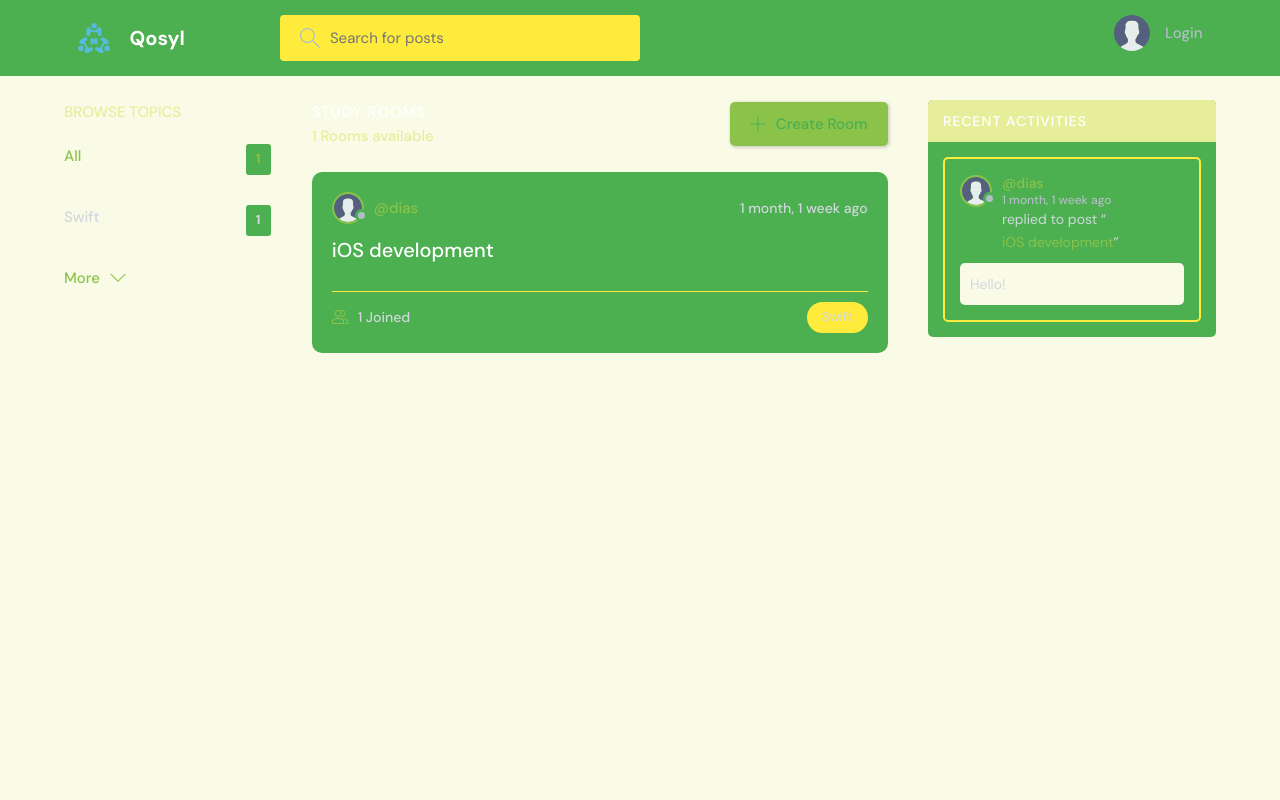
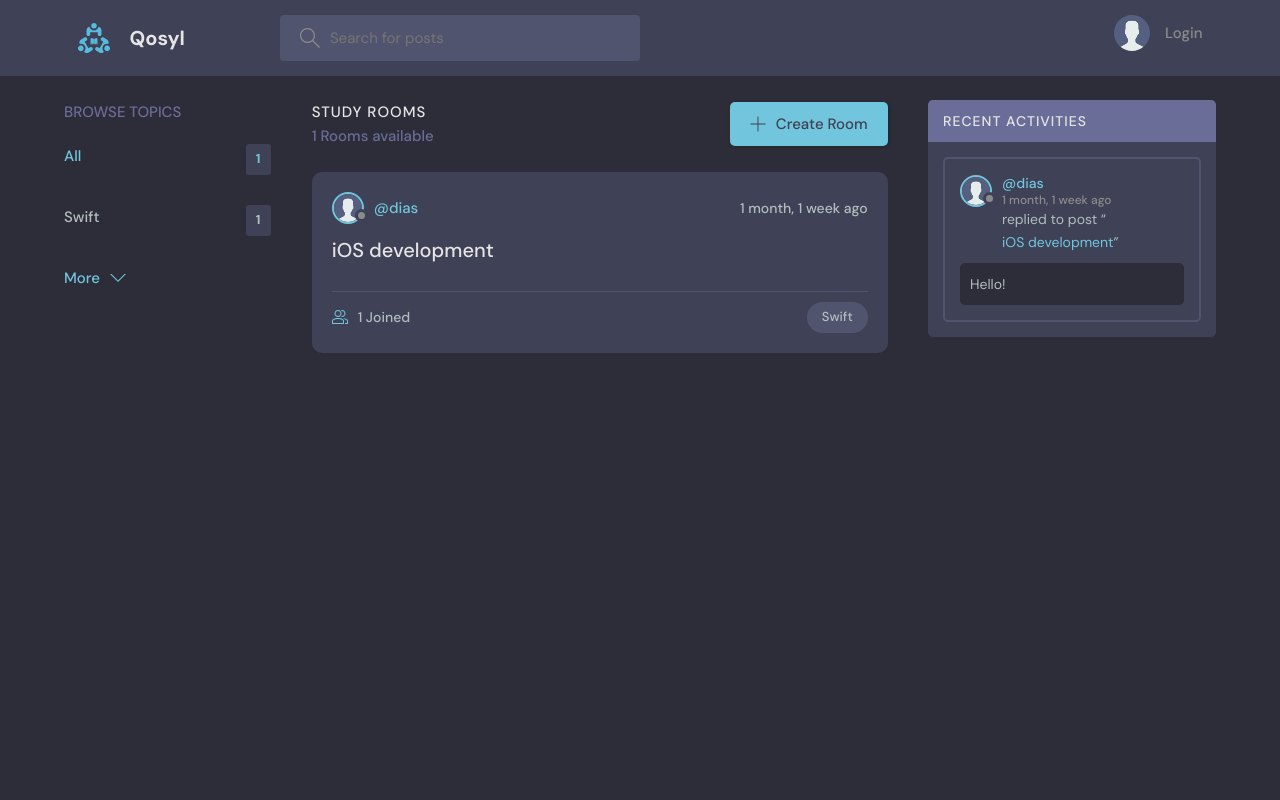
Before and after one commit to nurgaliev-d/Qosyl-Project, a Django app: page / in a window 1280 px wide. Run offline with Django 5.2, Linux system fonts and the light colour scheme; data comes from the database, SQL or seed files in the repository; both versions use the stored data as it was after the commit.

Commit message:
style fixed

```diff
--- a/static/styles/style.css
+++ b/static/styles/style.css
@@ -1,17 +1,17 @@
 @import url("https://fonts.googleapis.com/css2?family=DM+Sans:wght@400;500;700&display=swap");
 
 :root {
-  --color-main: #8BC34A; /* Зеленый лайм (основной цвет) */
-  --color-main-light: #FFD54F; /* Светлый желтый (вторичный цвет) */
-  --color-dark: #4CAF50; /* Традиционный зеленый (темный цвет) */
-  --color-dark-medium: #FFEB3B; /* Яркий желтый (средний темный цвет) */
-  --color-dark-light: #E6EE9C; /* Светло-зеленый (светлый темный цвет) */
-  --color-light: #FFFFFF; /* Белый (светлый цвет для фона) */
-  --color-gray: #B0BEC5; /* Серый цвет */
-  --color-light-gray: #CFD8DC; /* Более светлый серый цвет */
-  --color-bg: #F9FBE7; /* Светло-желтый (цвет фона) */
-  --color-success: #5dd693; /* Цвет успеха */
-  --color-error: #fc4b0b; /* Цвет ошибки */
+  --color-main: #71c6dd;
+  --color-main-light: #e1f6fb;
+  --color-dark: #3f4156;
+  --color-dark-medium: #51546e;
+  --color-dark-light: #696d97;
+  --color-light: #e5e5e5;
+  --color-gray: #8b8b8b;
+  --color-light-gray: #b2bdbd;
+  --color-bg: #2d2d39;
+  --color-success: #5dd693;
+  --color-error: #fc4b0b;
 }
 
 /*========== base styles ==========*/
```
Also changed, not shown: db.sqlite3, static/images/1868782.jfif (deleted), static/images/2021-06-27_16_29_50-Window.png (deleted), static/images/22437186.jpg (deleted), static/images/35072868.jfif (deleted), static/images/Dennis_Ivanov.jpg (deleted), static/images/dennis.jpg (deleted), static/images/dennis_YYI5oDa.jpg (deleted), static/images/dennis_f7ALlVg.jpg (deleted).
